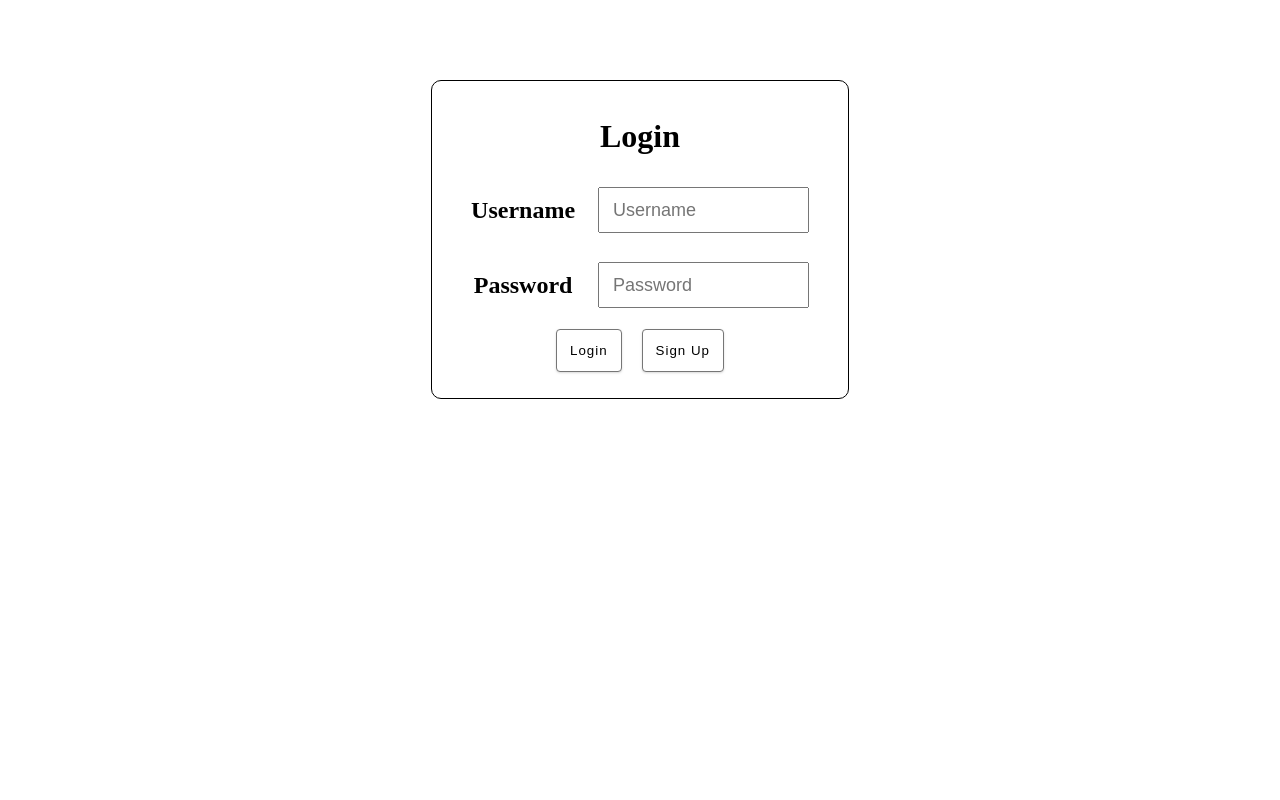
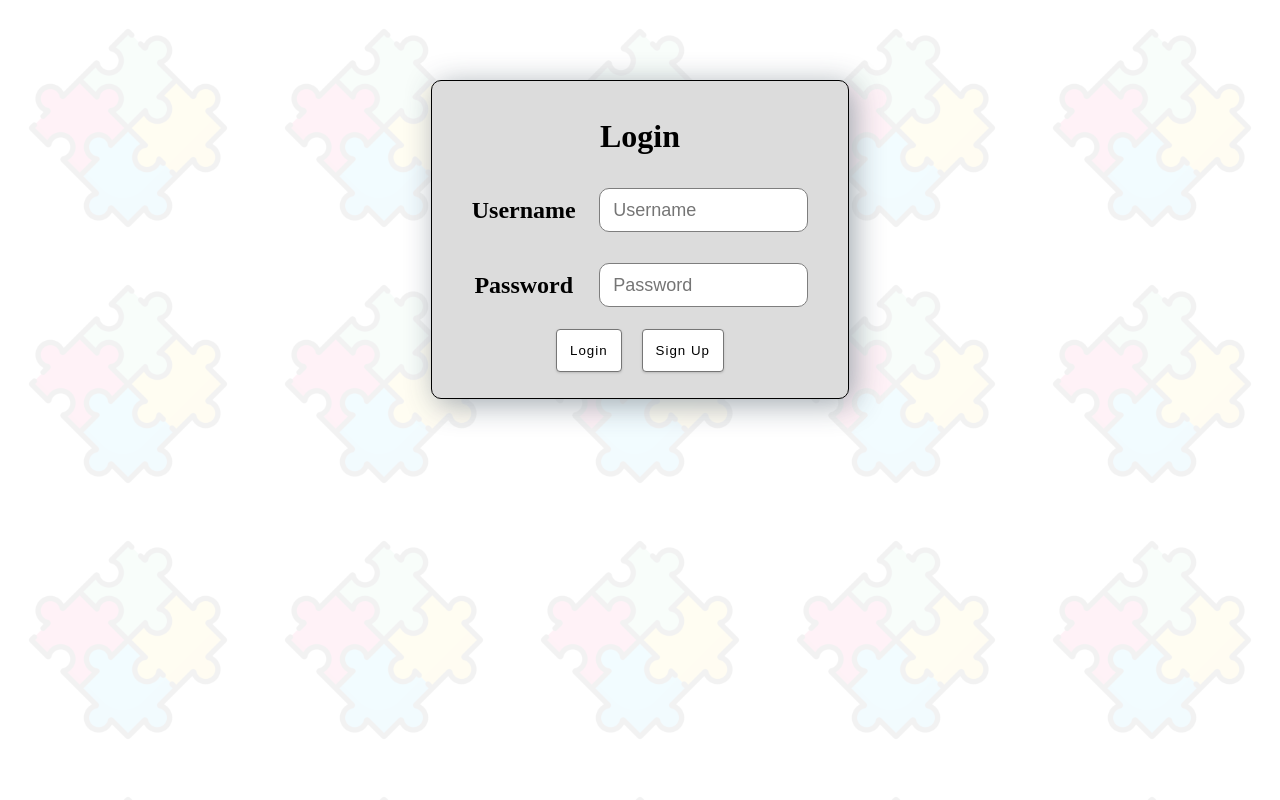
Before and after one commit to AbdelzaherAbdelgwad/Game-Center, a React (Create React App) app in the folder Game-center FrontEnd/: page /login in a window 1280 px wide. Built offline with nearby package versions, Linux system fonts and the light colour scheme; a web font is replaced by a local one.

Commit message:
css is customized

```diff
--- a/Game-center FrontEnd/public/index.html
+++ b/Game-center FrontEnd/public/index.html
@@ -2,7 +2,7 @@
 <html lang="en">
   <head>
     <meta charset="utf-8" />
-    <link rel="icon" href="%PUBLIC_URL%/favicon.ico" />
+    <link rel="icon" href="%PUBLIC_URL%/puzzle.png" />
     <meta name="viewport" content="width=device-width, initial-scale=1" />
     <meta name="theme-color" content="#000000" />
     <meta
--- a/Game-center FrontEnd/src/App.css
+++ b/Game-center FrontEnd/src/App.css
@@ -343,3 +343,11 @@ a {
     margin: auto;
     background-color: #d4d4d4;
 }
+body{
+  background-image: url('../public/puzzle.png');
+  background-repeat: repeat; /* Use 'no-repeat', 'repeat-x', or 'repeat-y' if needed */
+  background-size: 20%; /* Set to 'contain' or specify dimensions like '100px 100px' if necessary */
+  background-position: top left;
+  background-color: rgba(255, 255, 255, 0.95);
+  background-blend-mode: color;
+}
--- a/Game-center FrontEnd/src/components/logIn/login.css
+++ b/Game-center FrontEnd/src/components/logIn/login.css
@@ -4,8 +4,10 @@
     margin: 10vh auto auto;
     border-radius: 10px;
     padding: 2vh;
+    box-shadow: rgba(149, 157, 165, 0.9) 5px 5px 30px;
+    background-color: gainsboro;
 }
-.loginInputs{
+.loginInputsDiv{
     display: grid;
     grid-template-columns: repeat(2,auto);
     row-gap: 1vh;
@@ -18,4 +20,6 @@
     margin: auto;
     font-size: large;
     padding-left: 1vw;
+    border-radius: 10px;
+    border: 1px solid #7e7e7e;
 }
--- a/Game-center FrontEnd/src/components/logIn/login.js
+++ b/Game-center FrontEnd/src/components/logIn/login.js
@@ -66,13 +66,14 @@ export default function Login({ onLogin }) {
     setSignUp(singed)
 
   }
+
   return (
-    <div>
+    <div >
     {!signUp?
 
         <div className='loginContainer'>
           <h1>Login</h1>
-          <div className='loginInputs'>
+          <div className='loginInputsDiv'>
             <h2>Username</h2>
             <input className="inputLogin" name='username' placeholder='Username' onChange={handleChange} value={username} />
             <h2>Password</h2>
@@ -83,6 +84,7 @@ export default function Login({ onLogin }) {
         </div>
 
       :<Signup signData={setAccountInfo}/>}
+
     </div>
 
 
--- a/Game-center FrontEnd/src/components/logIn/signup.js
+++ b/Game-center FrontEnd/src/components/logIn/signup.js
@@ -54,7 +54,7 @@ export default function Signup({signData}) {
     return (
         <div className='loginContainer'>
           <h1>Register</h1>
-          <div className='loginInputs'>
+          <div className='loginInputsDiv'>
             <h2>Email</h2>
             <input className="inputLogin" name='email' placeholder='Email' onChange={handleChange} value={email} />
             <h2>Username</h2>
```
Also changed, not shown: Game-center FrontEnd/public/construction.png (added), Game-center FrontEnd/public/puzzle.png (added).
